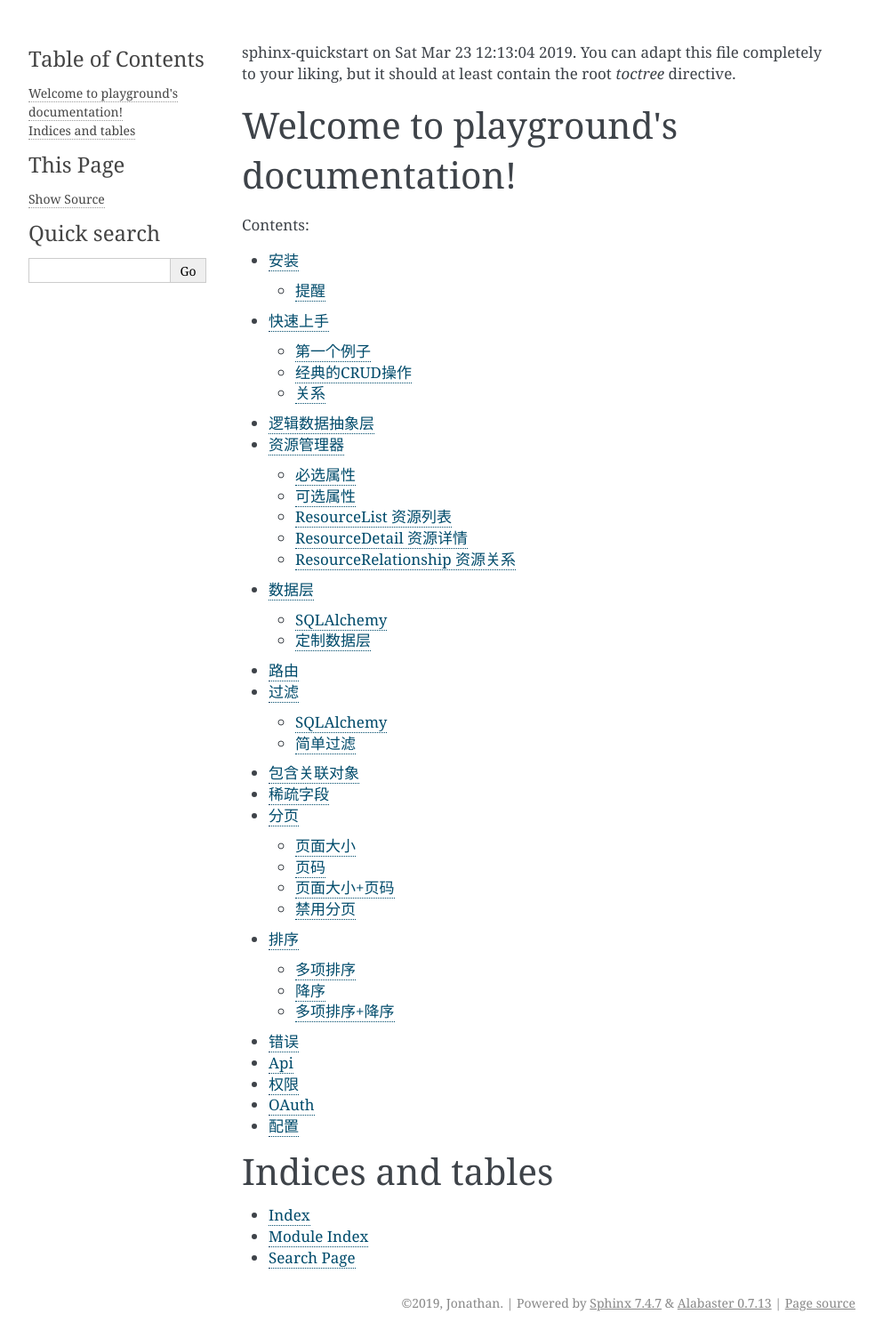
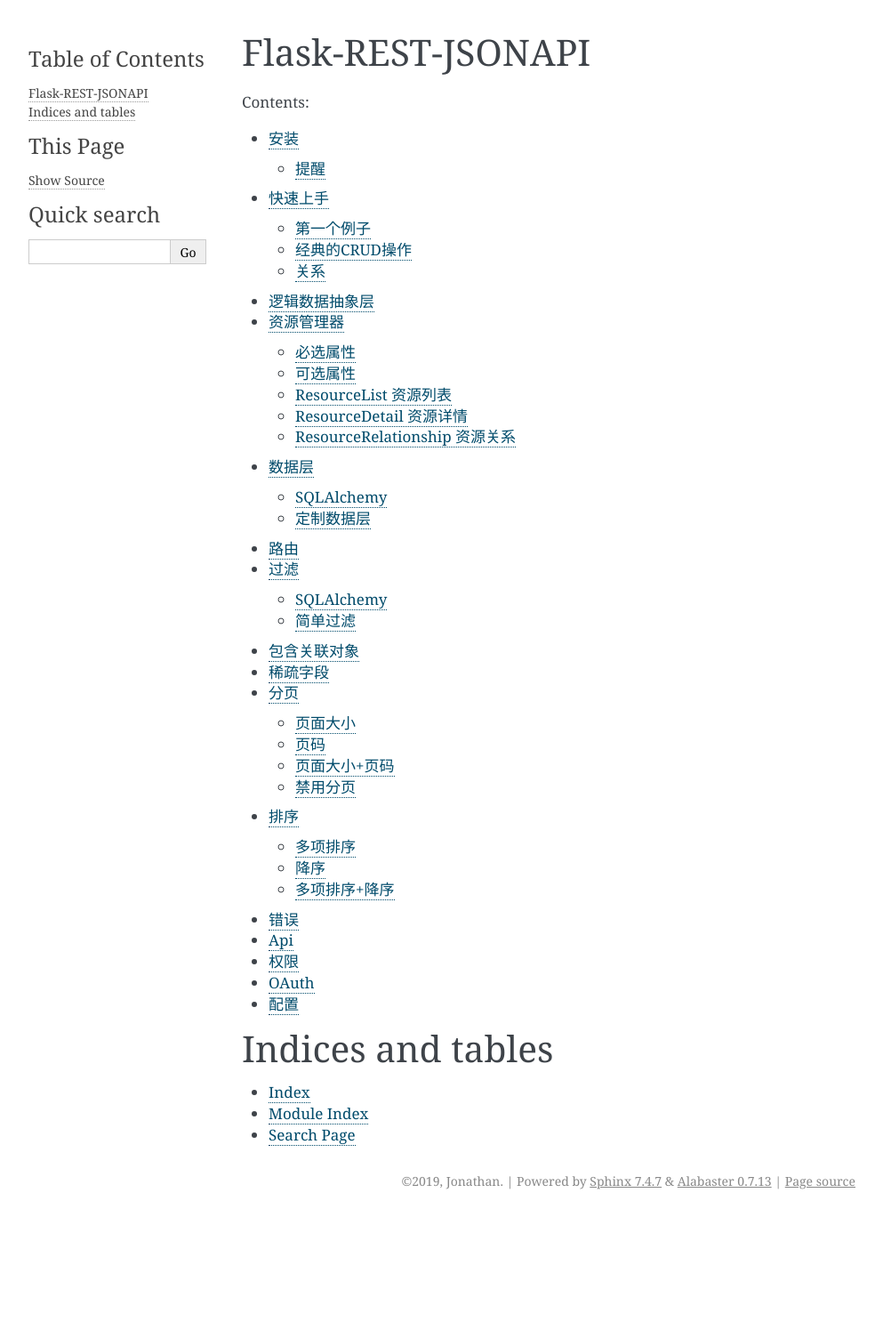
Before and after one commit to ShakeM/docs, a Sphinx documentation site: the page built from source/index.rst, in a window 1280 px wide. Shown: the whole page at 89% size, without its empty margins (148-1141 px from the left). Built offline with Sphinx 7.4.7, drawn with Linux system fonts in a browser that asks for light colours; after the commit the page ends 1367 px from its top, so only the background shows below that; some of the changed lines change nothing that is shown.

Commit message:
测试构建

```diff
--- a/source/index.rst
+++ b/source/index.rst
@@ -1,10 +1,9 @@
-.. playground documentation master file, created by
-sphinx-quickstart on Sat Mar 23 12:13:04 2019.
-You can adapt this file completely to your liking, but it should at least
-contain the root `toctree` directive.
 
-Welcome to playground's documentation!
-======================================
+
+Flask-REST-JSONAPI
+==================
+
+.. Flask-REST-JSONAPI** 是一款快速构建REST API的Flask插件。框架在遵循**JSONAPI 1.0**规范的同时，保持着极强的灵活性。框架设计之初，就考虑到了生产环境的复杂性，所以在**Flask-REST-JSONAPI**中就引入了**逻辑数据抽象层**的概念，框架中叫做**Resource(资源)**。Resource可以通过**Data layer(数据层)**接入任何ORM框架或数据库。（译者注：逻辑数据对应的是物理数据，数据库储存的是物理数据，但有时API返回的数据，不能直接返回数据库的物理数据，需要进行逻辑加工后，才能返回给用户。）
 
 .. toctree::
    :maxdepth: 2
```
